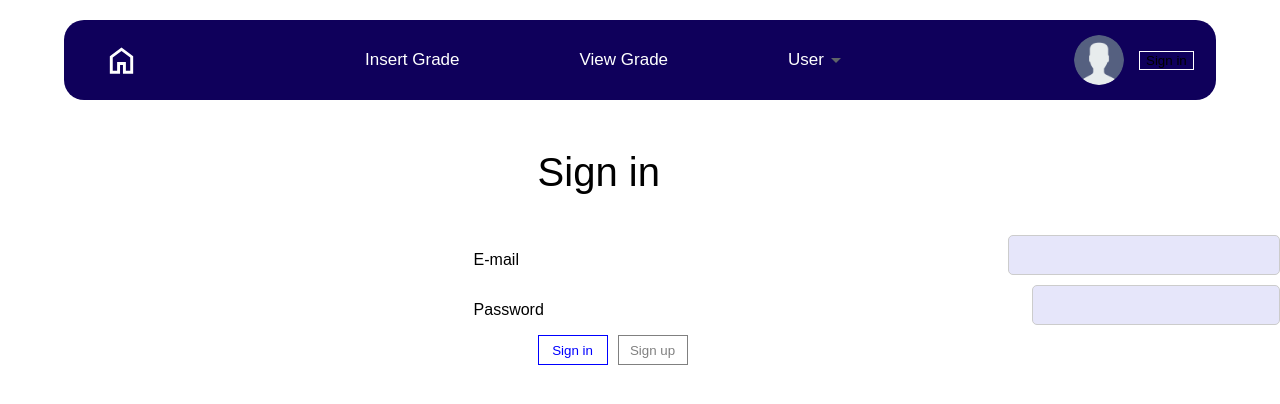
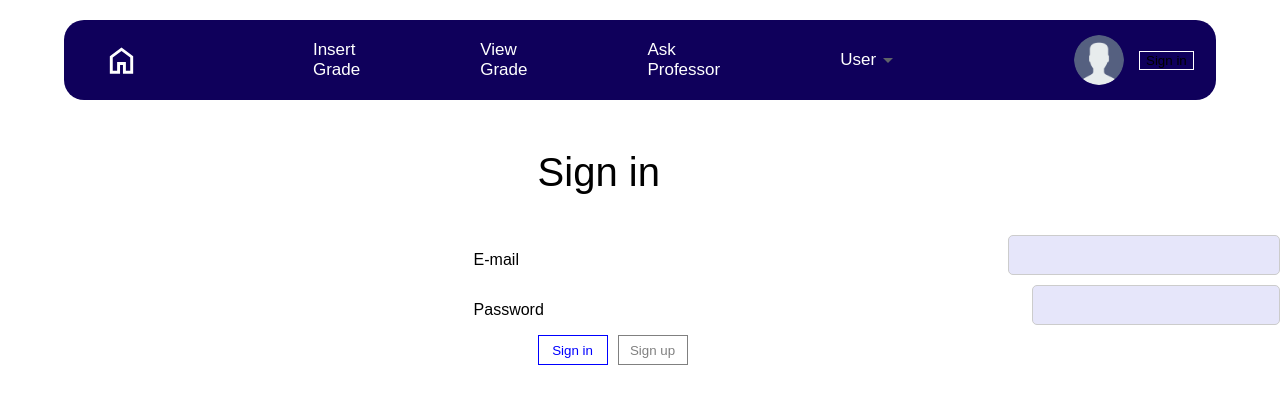
Before and after one commit to Hojjan/cse316project, a React (Create React App) app in the folder cse316pj/: page /signin in a window 1280 px wide. Shown: the top 404 px of the page. Built offline with nearby package versions, Linux system fonts and the light colour scheme.

Commit message:
joo: added askProfessor to navBar

```diff
--- a/cse316pj/src/jsxPages/App.jsx
+++ b/cse316pj/src/jsxPages/App.jsx
@@ -9,7 +9,7 @@ import Home from './homepage';
 import InsertGrade from "./insertGrade";
 import ViewGrade from './viewGrade';
 import Userinfo from './userInfo';
-import ReservationHistory from './reservationHistory';
+import AskProfessor from './askProfessor';
 import Signin from './signin';
 import Signup from './signup';
 
@@ -28,7 +28,7 @@ function App() {
           <Route path="/insertGrade" element={<InsertGrade />} />
           <Route path="/viewGrade" element={<ProtectedRoute><ViewGrade /></ProtectedRoute>} />
           <Route path="/userInfo" element={<ProtectedRoute><Userinfo /></ProtectedRoute>} />
-          <Route path="/reservationHistory" element={<ProtectedRoute><ReservationHistory /></ProtectedRoute>} />
+          <Route path="/askProfessor" element={<ProtectedRoute><AskProfessor /></ProtectedRoute>} />
           <Route path="/signin" element={<Signin />} />
           <Route path="/signup" element={<Signup />} />
 
--- a/cse316pj/src/jsxPages/navbar.jsx
+++ b/cse316pj/src/jsxPages/navbar.jsx
@@ -51,6 +51,9 @@ function Navbar(){
             </li>
             <li className="hideOnMobile">
               <Link to="/viewGrade" onClick={() => handleMenuClick('/viewGrade')}><p>View Grade</p></Link>
+            </li>
+            <li className="hideOnMobile">
+              <Link to="/askProfessor" onClick={() => handleMenuClick('/askProfessor')}><p>Ask Professor</p></Link>
             </li>
             <li className="hideOnMobile">
               <Link to="#" className="user">
```
